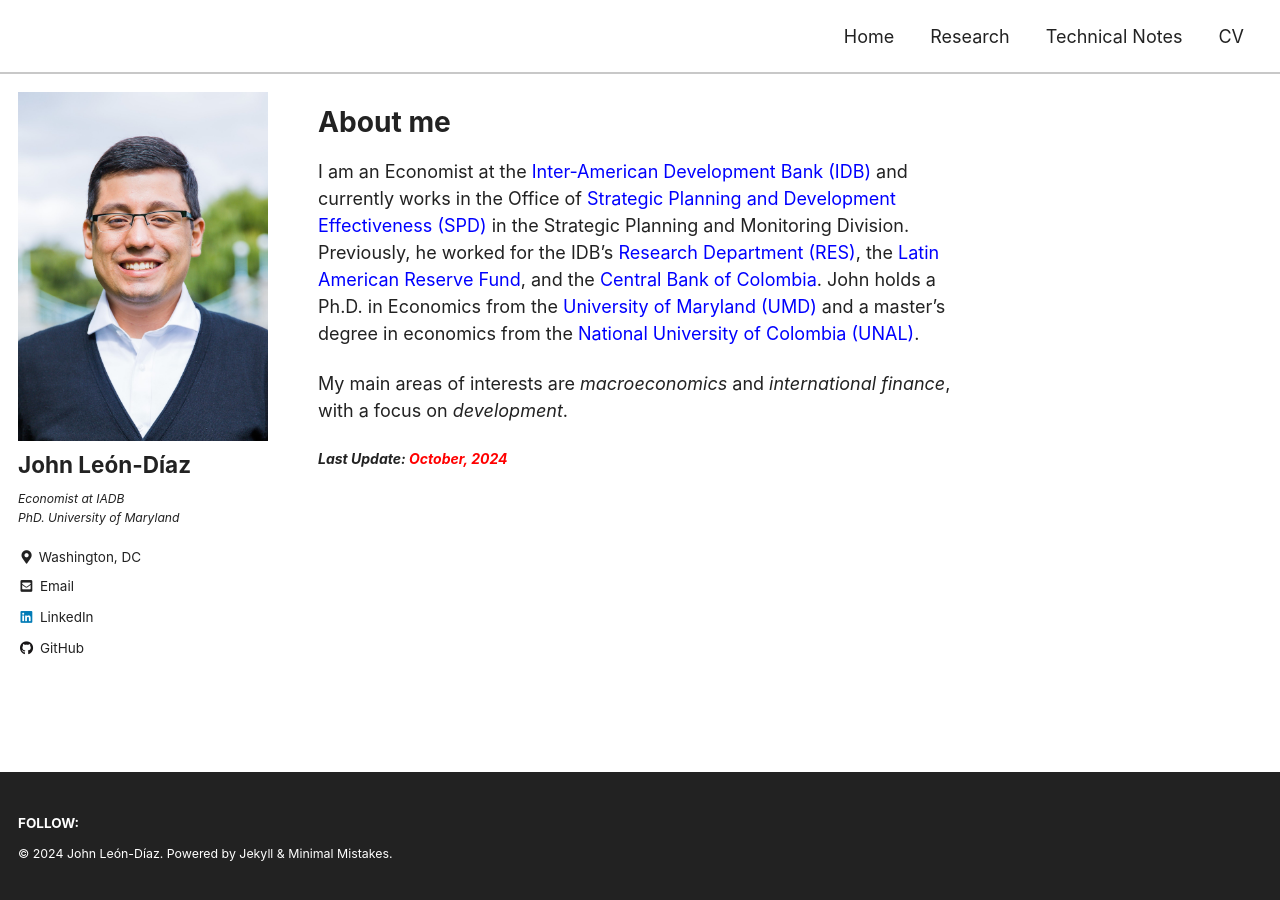
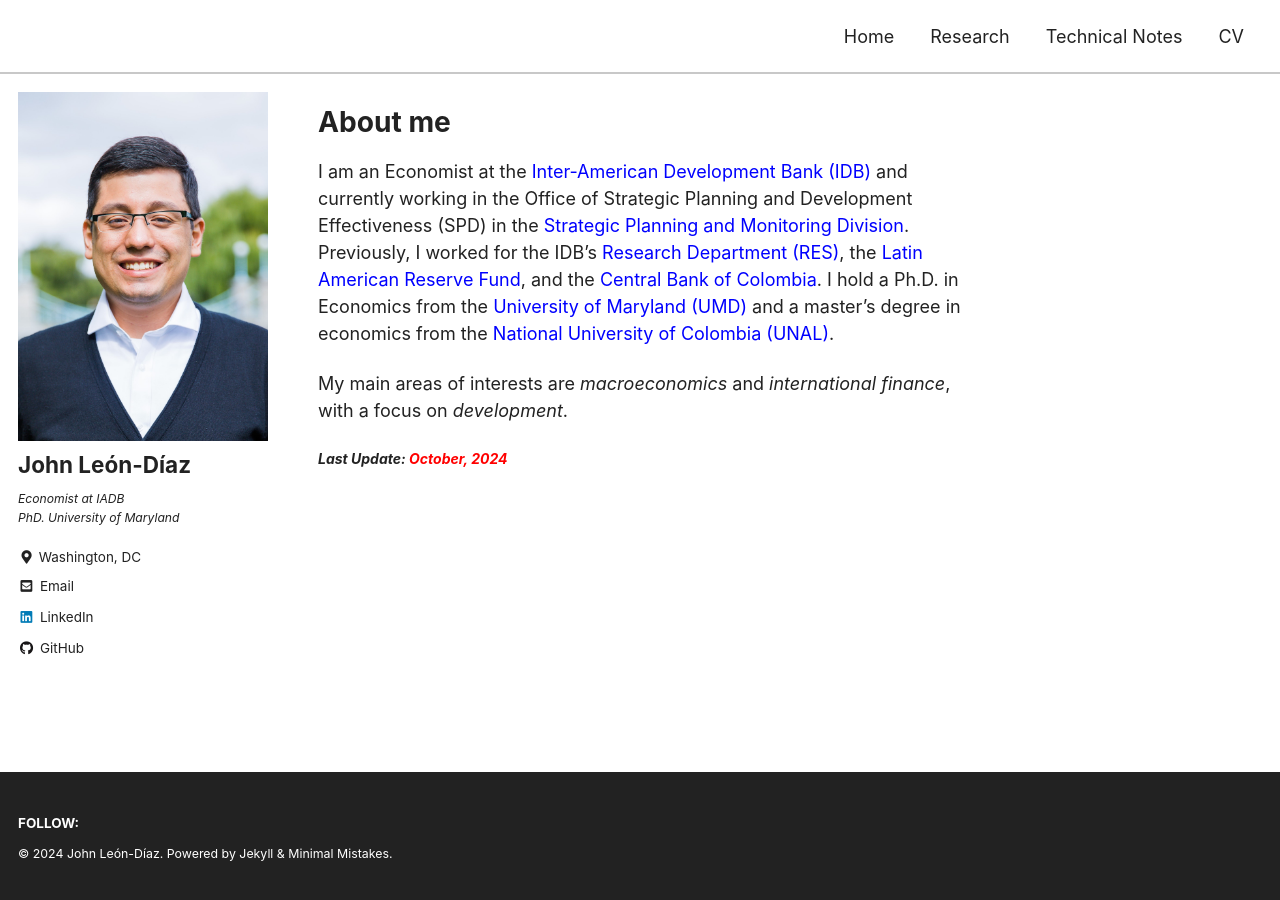
Before and after one commit to jleondia/jleondia.github.io, a Jekyll site: the page built from _pages/home.md, in a window 1280 px wide. Built offline with Jekyll 4.4.1, drawn with Linux system fonts in a browser that asks for light colours; cached includes are drawn as plain includes.

Commit message:
Update home.md

```diff
--- a/_pages/home.md
+++ b/_pages/home.md
@@ -8,7 +8,7 @@ comments: false
 ---
 # About me
 
-I am an Economist at the [Inter-American Development Bank (IDB)](https://www.iadb.org/en) and currently works in the Office of [Strategic Planning and Development Effectiveness (SPD)](https://www.iadb.org/en/who-we-are/how-we-are-organized/office-strategic-planning-and-development-effectiveness) in the Strategic Planning and Monitoring Division. Previously, he worked for the IDB’s [Research Department (RES)](https://www.iadb.org/en/knowledge-resources/research-idb), the [Latin American Reserve Fund](https://flar.com/en/home/), and the [Central Bank of Colombia](https://www.banrep.gov.co/en). John holds a Ph.D. in Economics from the [University of Maryland (UMD)](https://www.econ.umd.edu/) and a master's degree in economics from the [National University of Colombia (UNAL)](https://fce.unal.edu.co/facultad/).
+I am an Economist at the [Inter-American Development Bank (IDB)](https://www.iadb.org/en) and currently working in the Office of Strategic Planning and Development Effectiveness (SPD) in the [Strategic Planning and Monitoring Division](https://www.iadb.org/en/who-we-are/how-we-are-organized/office-strategic-planning-and-development-effectiveness). Previously, I worked for the IDB’s [Research Department (RES)](https://www.iadb.org/en/knowledge-resources/research-idb), the [Latin American Reserve Fund](https://flar.com/en/home/), and the [Central Bank of Colombia](https://www.banrep.gov.co/en). I hold a Ph.D. in Economics from the [University of Maryland (UMD)](https://www.econ.umd.edu/) and a master's degree in economics from the [National University of Colombia (UNAL)](https://fce.unal.edu.co/facultad/).
 
 My main areas of interests are <i>macroeconomics</i> and <i>international finance</i>, with a focus on <i>development</i>.
 
```
